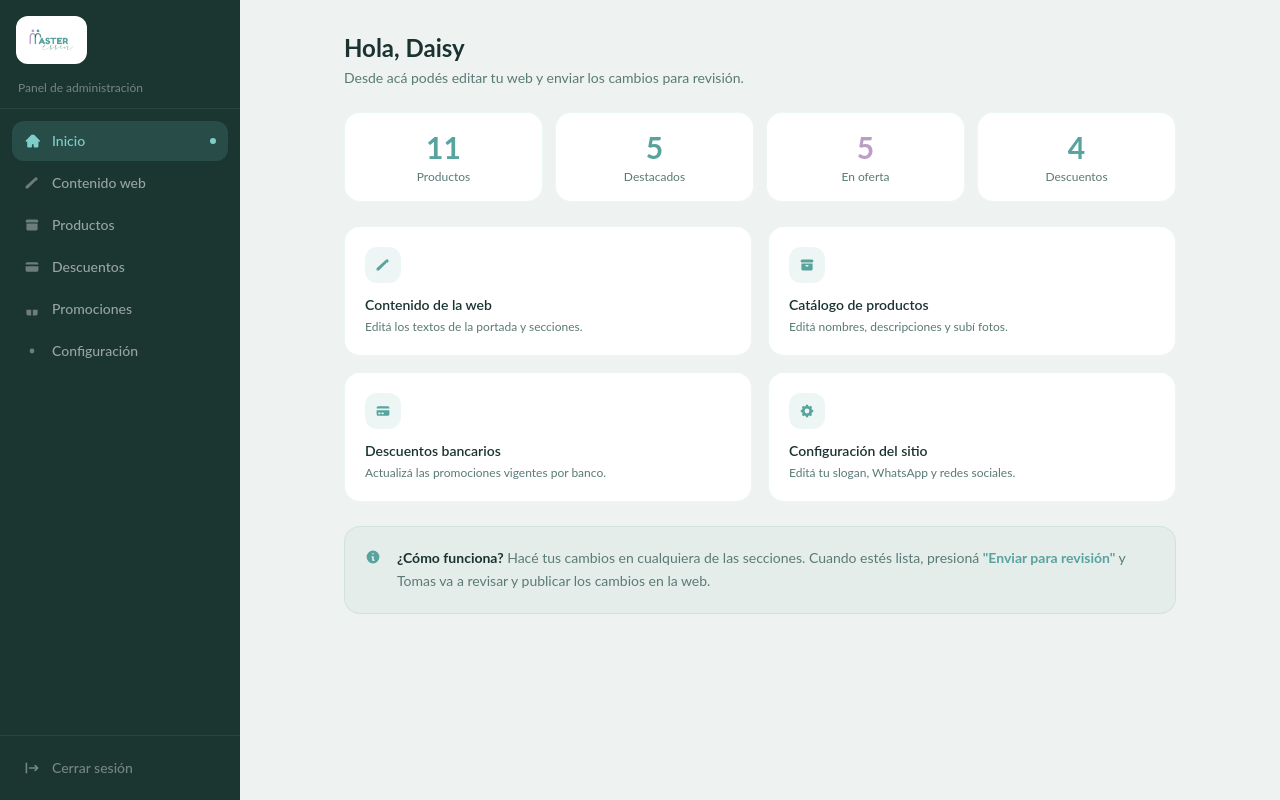
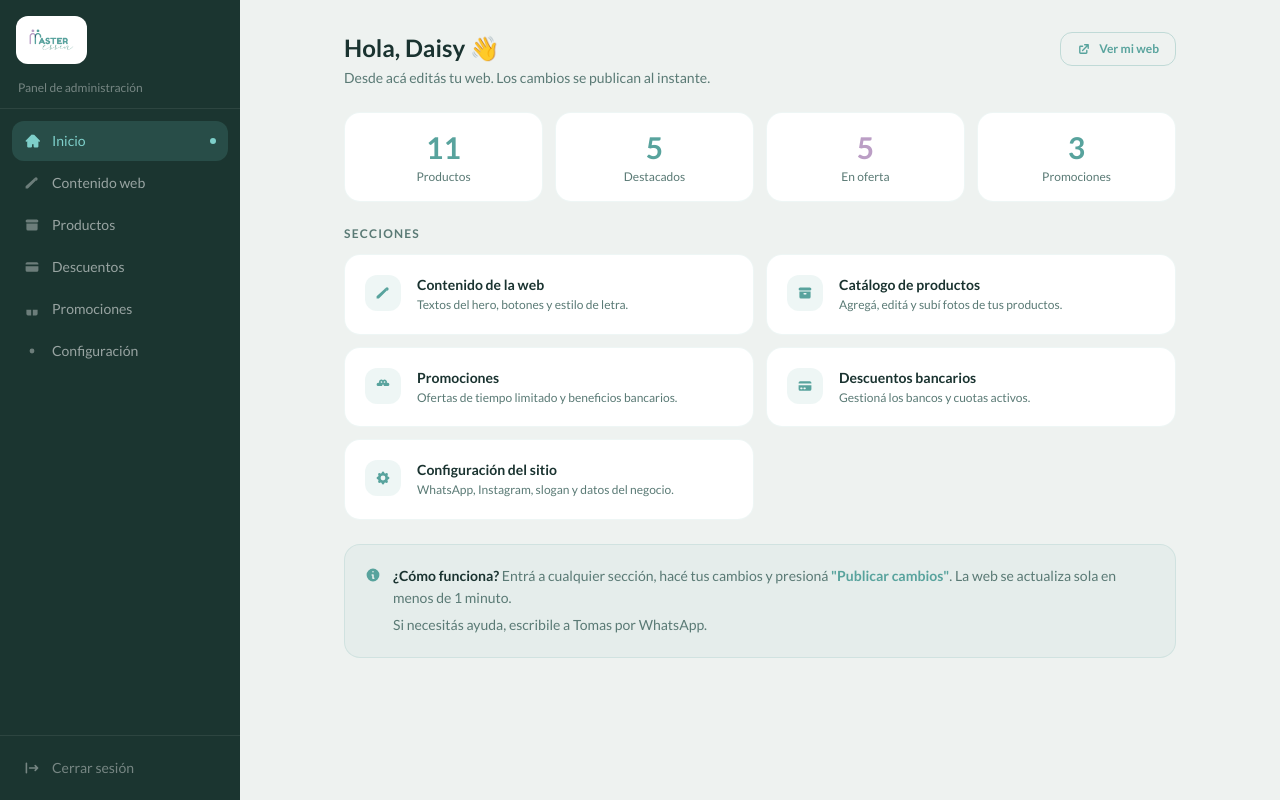
Before and after one commit to tomasfpaletta/essen-dai, a Next.js app: page /admin/dashboard in a window 1280 px wide. Built offline with nearby package versions, Linux system fonts and the light colour scheme.

Commit message:
feat: fuentes admin, home mejorado, nuevo producto, promos antes de catálogo, cards más grandes

```diff
--- a/app/admin/dashboard/page.tsx
+++ b/app/admin/dashboard/page.tsx
@@ -1,33 +1,79 @@
 import Link from 'next/link'
 import { Cliente } from '@/config/cliente'
 import { productos } from '@/lib/products'
-import { descuentos } from '@/config/descuentos'
+import { promocionesItems } from '@/config/promociones'
 
 export default function DashboardHome() {
   const nombre = Cliente.nombre.split(' ')[0]
-  const destacados = productos.filter(p => p.destacado).length
-  const enOferta   = productos.filter(p => p.descuento).length
-  const descActivos = descuentos.filter(d => d.activo).length
+  const destacados  = productos.filter(p => p.destacado).length
+  const enOferta    = productos.filter(p => p.descuento).length
+  const promoActivas = (promocionesItems ?? []).filter(p => p.activo).length
+
+  const SECCIONES = [
+    {
+      href: '/admin/dashboard/contenido',
+      icon: 'M13.586 3.586a2 2 0 112.828 2.828l-.793.793-2.828-2.828.793-.793zm-1.207 1.207L2 14.172V17h2.828l10.38-10.379-2.83-2.828z',
+      title: 'Contenido de la web',
+      desc: 'Textos del hero, botones y estilo de letra.',
+    },
+    {
+      href: '/admin/dashboard/productos',
+      icon: 'M4 3a2 2 0 100 4h12a2 2 0 100-4H4zM3 8h14v7a2 2 0 01-2 2H5a2 2 0 01-2-2V8zm5 3a1 1 0 011-1h2a1 1 0 110 2H9a1 1 0 01-1-1z',
+      title: 'Catálogo de productos',
+      desc: 'Agregá, editá y subí fotos de tus productos.',
+    },
+    {
+      href: '/admin/dashboard/promociones',
+      icon: 'M5 5a3 3 0 015-2.236A3 3 0 0114.83 6H16a2 2 0 110 4h-5V9a1 1 0 10-2 0v1H4a2 2 0 110-4h1.17C5.06 5.687 5 5.35 5 5zm4 1V5a1 1 0 10-1 1h1zm3 0a1 1 0 10-1-1v1h1z',
+      title: 'Promociones',
+      desc: 'Ofertas de tiempo limitado y beneficios bancarios.',
+    },
+    {
+      href: '/admin/dashboard/descuentos',
+      icon: 'M4 4a2 2 0 00-2 2v1h16V6a2 2 0 00-2-2H4zM18 9H2v5a2 2 0 002 2h12a2 2 0 002-2V9zM4 13a1 1 0 011-1h1a1 1 0 110 2H5a1 1 0 01-1-1zm5-1a1 1 0 100 2h1a1 1 0 100-2H9z',
+      title: 'Descuentos bancarios',
+      desc: 'Gestioná los bancos y cuotas activos.',
+    },
+    {
+      href: '/admin/dashboard/cliente',
+      icon: 'M11.49 3.17c-.38-1.56-2.6-1.56-2.98 0a1.532 1.532 0 01-2.286.948c-1.372-.836-2.942.734-2.106 2.106.54.886.061 2.042-.947 2.287-1.561.379-1.561 2.6 0 2.978a1.532 1.532 0 01.947 2.287c-.836 1.372.734 2.942 2.106 2.106a1.532 1.532 0 012.287.947c.379 1.561 2.6 1.561 2.978 0a1.533 1.533 0 012.287-.947c1.372.836 2.942-.734 2.106-2.106a1.533 1.533 0 01.947-2.287c1.561-.379 1.561-2.6 0-2.978a1.532 1.532 0 01-.947-2.287c.836-1.372-.734-2.942-2.106-2.106a1.532 1.532 0 01-2.287-.947zM10 13a3 3 0 100-6 3 3 0 000 6z',
+      title: 'Configuración del sitio',
+      desc: 'WhatsApp, Instagram, slogan y datos del negocio.',
+    },
+  ]
 
   return (
     <div className="space-y-6">
-      {/* Bienvenida */}
+
+      {/* Header */}
+      <div className="flex items-start justify-between gap-4">
         <div>
-        <h1 className="text-2xl font-bold text-texto">
-          Hola, {nombre}
-        </h1>
+          <h1 className="text-2xl font-bold text-texto">Hola, {nombre} 👋</h1>
           <p className="text-texto-muted mt-1 text-sm">
-          Desde acá podés editar tu web y enviar los cambios para revisión.
+            Desde acá editás tu web. Los cambios se publican al instante.
           </p>
+        </div>
+        <a
+          href="/"
+          target="_blank"
+          rel="noopener noreferrer"
+          className="flex-shrink-0 inline-flex items-center gap-2 text-xs font-semibold text-teal border border-teal/30 px-4 py-2 rounded-xl hover:bg-teal/5 transition-colors"
+        >
+          <svg viewBox="0 0 20 20" fill="currentColor" className="w-3.5 h-3.5">
+            <path d="M11 3a1 1 0 100 2h2.586l-6.293 6.293a1 1 0 101.414 1.414L15 6.414V9a1 1 0 102 0V4a1 1 0 00-1-1h-5z"/>
+            <path d="M5 5a2 2 0 00-2 2v8a2 2 0 002 2h8a2 2 0 002-2v-3a1 1 0 10-2 0v3H5V7h3a1 1 0 000-2H5z"/>
+          </svg>
+          Ver mi web
+        </a>
       </div>
 
       {/* Stats */}
       <div className="grid grid-cols-2 sm:grid-cols-4 gap-3">
         {[
-          { label: 'Productos',   value: productos.length, color: 'text-teal'     },
-          { label: 'Destacados',  value: destacados,        color: 'text-teal'     },
-          { label: 'En oferta',   value: enOferta,          color: 'text-lila'     },
-          { label: 'Descuentos',  value: descActivos,       color: 'text-teal'     },
+          { label: 'Productos',   value: productos.length, color: 'text-teal' },
+          { label: 'Destacados',  value: destacados,       color: 'text-teal' },
+          { label: 'En oferta',   value: enOferta,         color: 'text-lila' },
+          { label: 'Promociones', value: promoActivas,     color: 'text-teal' },
         ].map(s => (
           <div key={s.label} className="bg-white rounded-2xl p-4 border border-teal/10 text-center">
             <p className={`text-3xl font-bold ${s.color}`}>{s.value}</p>
@@ -37,92 +83,43 @@ export default function DashboardHome() {
       </div>
 
       {/* Accesos rápidos */}
-      <div className="grid grid-cols-1 sm:grid-cols-2 gap-4">
+      <div>
+        <h2 className="text-xs font-semibold uppercase tracking-widest text-texto-muted mb-3">Secciones</h2>
+        <div className="grid grid-cols-1 sm:grid-cols-2 gap-3">
+          {SECCIONES.map(s => (
             <Link
-          href="/admin/dashboard/contenido"
-          className="bg-white rounded-2xl p-5 border border-teal/10 hover:border-teal/30 transition-colors group"
+              key={s.href}
+              href={s.href}
+              className="bg-white rounded-2xl p-5 border border-teal/10 hover:border-teal/40 hover:shadow-sm transition-all group flex items-start gap-4"
             >
-          <div className="w-9 h-9 bg-teal/10 rounded-xl flex items-center justify-center mb-3">
+              <div className="w-9 h-9 bg-teal/10 rounded-xl flex items-center justify-center flex-shrink-0 group-hover:bg-teal/20 transition-colors">
                 <svg viewBox="0 0 20 20" fill="currentColor" className="w-4 h-4 text-teal">
-              <path d="M13.586 3.586a2 2 0 112.828 2.828l-.793.793-2.828-2.828.793-.793zm-1.207 1.207L2 14.172V17h2.828l10.38-10.379-2.83-2.828z" />
+                  <path fillRule="evenodd" d={s.icon} clipRule="evenodd" />
                 </svg>
               </div>
-          <h3 className="font-semibold text-texto group-hover:text-teal transition-colors text-sm">
-            Contenido de la web
-          </h3>
-          <p className="text-texto-muted text-xs mt-1">
-            Editá los textos de la portada y secciones.
-          </p>
+              <div className="min-w-0">
+                <h3 className="font-semibold text-texto group-hover:text-teal transition-colors text-sm">{s.title}</h3>
+                <p className="text-texto-muted text-xs mt-0.5 leading-snug">{s.desc}</p>
+              </div>
+              <svg viewBox="0 0 20 20" fill="currentColor" className="w-4 h-4 text-texto-light flex-shrink-0 mt-0.5 opacity-0 group-hover:opacity-100 transition-opacity ml-auto">
+                <path fillRule="evenodd" d="M7.293 14.707a1 1 0 010-1.414L10.586 10 7.293 6.707a1 1 0 011.414-1.414l4 4a1 1 0 010 1.414l-4 4a1 1 0 01-1.414 0z" clipRule="evenodd"/>
+              </svg>
             </Link>
-
-        <Link
-          href="/admin/dashboard/productos"
-          className="bg-white rounded-2xl p-5 border border-teal/10 hover:border-teal/30 transition-colors group"
-        >
-          <div className="w-9 h-9 bg-teal/10 rounded-xl flex items-center justify-center mb-3">
-            <svg viewBox="0 0 20 20" fill="currentColor" className="w-4 h-4 text-teal">
-              <path d="M4 3a2 2 0 100 4h12a2 2 0 100-4H4z"/>
-              <path fillRule="evenodd" d="M3 8h14v7a2 2 0 01-2 2H5a2 2 0 01-2-2V8zm5 3a1 1 0 011-1h2a1 1 0 110 2H9a1 1 0 01-1-1z" clipRule="evenodd"/>
-            </svg>
+          ))}
         </div>
-          <h3 className="font-semibold text-texto group-hover:text-teal transition-colors text-sm">
-            Catálogo de productos
-          </h3>
-          <p className="text-texto-muted text-xs mt-1">
-            Editá nombres, descripciones y subí fotos.
-          </p>
-        </Link>
-
-        <Link
-          href="/admin/dashboard/descuentos"
-          className="bg-white rounded-2xl p-5 border border-teal/10 hover:border-teal/30 transition-colors group"
-        >
-          <div className="w-9 h-9 bg-teal/10 rounded-xl flex items-center justify-center mb-3">
-            <svg viewBox="0 0 20 20" fill="currentColor" className="w-4 h-4 text-teal">
-              <path d="M4 4a2 2 0 00-2 2v1h16V6a2 2 0 00-2-2H4z"/>
-              <path fillRule="evenodd" d="M18 9H2v5a2 2 0 002 2h12a2 2 0 002-2V9zM4 13a1 1 0 011-1h1a1 1 0 110 2H5a1 1 0 01-1-1zm5-1a1 1 0 100 2h1a1 1 0 100-2H9z" clipRule="evenodd"/>
-            </svg>
-          </div>
-          <h3 className="font-semibold text-texto group-hover:text-teal transition-colors text-sm">
-            Descuentos bancarios
-          </h3>
-          <p className="text-texto-muted text-xs mt-1">
-            Actualizá las promociones vigentes por banco.
-          </p>
-        </Link>
-
-        <Link
-          href="/admin/dashboard/cliente"
-          className="bg-white rounded-2xl p-5 border border-teal/10 hover:border-teal/30 transition-colors group"
-        >
-          <div className="w-9 h-9 bg-teal/10 rounded-xl flex items-center justify-center mb-3">
-            <svg viewBox="0 0 20 20" fill="currentColor" className="w-4 h-4 text-teal">
-              <path fillRule="evenodd" d="M11.49 3.17c-.38-1.56-2.6-1.56-2.98 0a1.532 1.532 0 01-2.286.948c-1.372-.836-2.942.734-2.106 2.106.54.886.061 2.042-.947 2.287-1.561.379-1.561 2.6 0 2.978a1.532 1.532 0 01.947 2.287c-.836 1.372.734 2.942 2.106 2.106a1.532 1.532 0 012.287.947c.379 1.561 2.6 1.561 2.978 0a1.533 1.533 0 012.287-.947c1.372.836 2.942-.734 2.106-2.106a1.533 1.533 0 01.947-2.287c1.561-.379 1.561-2.6 0-2.978a1.532 1.532 0 01-.947-2.287c.836-1.372-.734-2.942-2.106-2.106a1.532 1.532 0 01-2.287-.947zM10 13a3 3 0 100-6 3 3 0 000 6z" clipRule="evenodd"/>
-            </svg>
-          </div>
-          <h3 className="font-semibold text-texto group-hover:text-teal transition-colors text-sm">
-            Configuración del sitio
-          </h3>
-          <p className="text-texto-muted text-xs mt-1">
-            Editá tu slogan, WhatsApp y redes sociales.
-          </p>
-        </Link>
       </div>
 
       {/* Info */}
-      <div className="bg-teal/5 border border-teal/15 rounded-2xl p-5 flex gap-4">
-        <div className="flex-shrink-0 mt-0.5">
-          <svg viewBox="0 0 20 20" fill="currentColor" className="w-4 h-4 text-teal">
+      <div className="bg-teal/5 border border-teal/15 rounded-2xl p-5 flex gap-3">
+        <svg viewBox="0 0 20 20" fill="currentColor" className="w-4 h-4 text-teal flex-shrink-0 mt-0.5">
           <path fillRule="evenodd" d="M18 10a8 8 0 11-16 0 8 8 0 0116 0zm-7-4a1 1 0 11-2 0 1 1 0 012 0zM9 9a1 1 0 000 2v3a1 1 0 001 1h1a1 1 0 100-2v-3a1 1 0 00-1-1H9z" clipRule="evenodd"/>
         </svg>
+        <div className="text-sm text-texto-muted leading-relaxed space-y-1">
+          <p><strong className="text-texto">¿Cómo funciona?</strong> Entrá a cualquier sección, hacé tus cambios y presioná <strong className="text-teal">"Publicar cambios"</strong>. La web se actualiza sola en menos de 1 minuto.</p>
+          <p>Si necesitás ayuda, escribile a Tomas por WhatsApp.</p>
         </div>
-        <p className="text-sm text-texto-muted leading-relaxed">
-          <strong className="text-texto">¿Cómo funciona?</strong>{' '}
-          Hacé tus cambios en cualquiera de las secciones. Cuando estés lista,
-          presioná <strong className="text-teal">"Enviar para revisión"</strong> y Tomas
-          va a revisar y publicar los cambios en la web.
-        </p>
       </div>
+
     </div>
   )
 }
--- a/app/admin/dashboard/productos/page.tsx
+++ b/app/admin/dashboard/productos/page.tsx
@@ -33,8 +33,8 @@ export default function ProductosPage() {
   const [expandedId, setExpandedId] = useState<string | null>(null)
   const [hasChanges, setHasChanges] = useState(false)
   const [submitting, setSubmitting] = useState(false)
-  const [description, setDescription] = useState('')
-  const [result, setResult] = useState<{ ok: boolean; prUrl?: string; error?: string } | null>(null)
+  const [status, setStatus] = useState<'idle' | 'ok' | 'error'>('idle')
+  const [errorMsg, setErrorMsg] = useState('')
 
   // Filtros
   const [filterCategoria, setFilterCategoria] = useState<string>('todos')
@@ -117,9 +117,34 @@ export default function ProductosPage() {
     }
   }
 
-  async function handleSubmit() {
+  function addProduct() {
+    const id = `producto-${Date.now()}`
+    const newProducto: ProductoEdit = {
+      id,
+      nombre: 'Nuevo producto',
+      descripcion: 'Descripción del producto.',
+      categoria: categorias.find(c => c.value !== 'todos')?.value as ProductoEdit['categoria'] ?? 'contemporanea',
+      tags: [],
+      variantes: [{ color: 'Negro', hex: '#1C1C1E', imagen: '' }],
+      destacado: false,
+      ofertaEspecial: false,
+    }
+    setItems(prev => [newProducto, ...prev])
+    setExpandedId(id)
+    setHasChanges(true)
+    // Scroll al inicio
+    window.scrollTo({ top: 0, behavior: 'smooth' })
+  }
+
+  function removeProduct(id: string) {
+    if (!confirm('¿Eliminar este producto?')) return
+    setItems(prev => prev.filter(p => p.id !== id))
+    setHasChanges(true)
+  }
+
+  async function handlePublish() {
     setSubmitting(true)
-    setResult(null)
+    setStatus('idle')
     try {
       const res = await fetch('/api/admin/submit-pr', {
         method: 'POST',
@@ -128,19 +153,20 @@ export default function ProductosPage() {
           productos: cleanForStorage(items),
           hex: HEX,
           categorias,
-          descripcion: description,
         }),
       })
       const data = await res.json()
       if (res.ok) {
-        setResult({ ok: true })
+        setStatus('ok')
         localStorage.removeItem(STORAGE_KEY)
         setHasChanges(false)
       } else {
-        setResult({ ok: false, error: data.error })
+        setStatus('error')
+        setErrorMsg(data.error || 'Error desconocido')
       }
     } catch {
-      setResult({ ok: false, error: 'Error de conexión. Intentá de nuevo.' })
+      setStatus('error')
+      setErrorMsg('Error de conexión. Intentá de nuevo.')
     } finally {
       setSubmitting(false)
     }
@@ -180,12 +206,44 @@ export default function ProductosPage() {
               : `${filtered.length} de ${items.length} productos`}
           </p>
         </div>
-        {hasChanges && (
-          <span className="text-xs bg-amber-100 text-amber-700 px-3 py-1.5 rounded-full font-medium flex-shrink-0">
-            Sin enviar
-          </span>
-        )}
+        <div className="flex items-center gap-2 flex-shrink-0">
+          {hasChanges && (
+            <span className="text-xs bg-amber-100 text-amber-700 px-3 py-1.5 rounded-full font-medium">
+              Sin publicar
+            </span>
+          )}
+          <button
+            onClick={addProduct}
+            className="flex items-center gap-1.5 bg-white border border-teal/30 text-teal font-semibold px-4 py-2.5 rounded-xl text-sm hover:bg-teal/5 transition-colors"
+          >
+            <svg viewBox="0 0 20 20" fill="currentColor" className="w-4 h-4">
+              <path fillRule="evenodd" d="M10 3a1 1 0 011 1v5h5a1 1 0 110 2h-5v5a1 1 0 11-2 0v-5H4a1 1 0 110-2h5V4a1 1 0 011-1z" clipRule="evenodd"/>
+            </svg>
+            Nuevo producto
+          </button>
+          <button
+            onClick={handlePublish}
+            disabled={submitting || !hasChanges}
+            className="flex items-center gap-2 bg-teal text-white font-semibold px-4 py-2.5 rounded-xl text-sm hover:bg-teal-dark transition-colors disabled:opacity-40"
+          >
+            {submitting
+              ? <svg className="animate-spin w-4 h-4" viewBox="0 0 24 24" fill="none" stroke="currentColor" strokeWidth="2"><path d="M12 2v4m0 12v4M4.93 4.93l2.83 2.83m8.48 8.48 2.83 2.83"/></svg>
+              : <svg viewBox="0 0 24 24" fill="none" stroke="currentColor" strokeWidth="2" className="w-4 h-4"><path d="M5 12l5 5L20 7"/></svg>
+            }
+            {submitting ? 'Publicando…' : 'Publicar'}
+          </button>
+        </div>
       </div>
+
+      {status === 'ok' && (
+        <div className="bg-green-50 border border-green-200 text-green-800 rounded-xl px-4 py-3 text-sm flex items-center gap-2">
+          <svg viewBox="0 0 20 20" fill="currentColor" className="w-4 h-4 flex-shrink-0"><path fillRule="evenodd" d="M10 18a8 8 0 100-16 8 8 0 000 16zm3.707-9.293a1 1 0 00-1.414-1.414L9 10.586 7.707 9.293a1 1 0 00-1.414 1.414l2 2a1 1 0 001.414 0l4-4z" clipRule="evenodd"/></svg>
+          ¡Publicado! La web se actualiza en aproximadamente 30 segundos.
+        </div>
+      )}
+      {status === 'error' && (
+        <div className="bg-red-50 border border-red-200 text-red-700 rounded-xl px-4 py-3 text-sm">{errorMsg}</div>
+      )}
 
       {/* Filtros */}
       <div className="bg-white rounded-2xl border border-teal/10 p-4 space-y-3">
@@ -514,51 +572,23 @@ export default function ProductosPage() {
                   </p>
                 </div>
               </div>
+
+              {/* Eliminar producto */}
+              <div className="border-t border-red-100 p-3 flex justify-end">
+                <button
+                  onClick={() => removeProduct(p.id)}
+                  className="text-xs text-red-400 hover:text-red-600 hover:bg-red-50 px-3 py-1.5 rounded-lg transition-colors"
+                >
+                  Eliminar producto
+                </button>
+              </div>
               </div>
             )}
           </div>
         ))}
       </div>
 
-      {/* Enviar */}
-      {hasChanges && (
-        <div className="bg-white rounded-2xl border border-teal/20 p-5 space-y-4">
-          <h3 className="font-semibold text-texto text-sm">Enviar cambios para revisión</h3>
-          <div>
-            <label className="text-xs font-medium text-texto mb-1.5 block">
-              Descripción de los cambios (opcional)
-            </label>
-            <textarea
-              value={description}
-              onChange={e => setDescription(e.target.value)}
-              placeholder="Ej: Actualicé la descripción del wok y subí fotos nuevas de la cacerola 24cm."
-              className="w-full px-3 py-2 text-sm rounded-xl border border-teal/20 focus:outline-none focus:border-teal bg-fondo text-texto resize-none"
-              rows={3}
-            />
-          </div>
-          <button
-            onClick={handleSubmit}
-            disabled={submitting}
-            className="bg-teal hover:bg-teal-dark text-white font-semibold px-6 py-2.5 rounded-xl text-sm transition-colors disabled:opacity-50 w-full sm:w-auto"
-          >
-            {submitting ? 'Enviando...' : 'Enviar para revisión'}
-          </button>
-        </div>
-      )}
-
-      {/* Resultado */}
-      {result && (
-        <div className={`rounded-2xl p-5 ${result.ok ? 'bg-green-50 border border-green-200' : 'bg-red-50 border border-red-200'}`}>
-          {result.ok ? (
-            <>
-              <p className="font-semibold text-green-700 text-sm">¡Publicado correctamente!</p>
-              <p className="text-green-600 text-xs mt-1">Vercel desplegará los cambios en aproximadamente 30 segundos.</p>
-            </>
-          ) : (
-            <p className="text-red-600 text-sm">{result.error}</p>
-          )}
-        </div>
-      )}
+      {/* Eliminar producto — botón flotante en cada card, ya manejado en removeProduct */}
     </div>
   )
 }
--- a/app/layout.tsx
+++ b/app/layout.tsx
@@ -65,6 +65,11 @@ export default function RootLayout({ children }: { children: React.ReactNode })
         <meta name="theme-color" content="#58A39D" />
         <link rel="preconnect" href="https://fonts.googleapis.com" />
         <link rel="preconnect" href="https://fonts.gstatic.com" crossOrigin="anonymous" />
+        {/* Fuente seleccionada desde el panel admin */}
+        <link
+          rel="stylesheet"
+          href={`https://fonts.googleapis.com/css2?family=Fredoka+One&family=Playfair+Display:wght@400;700&family=Cormorant+Garamond:wght@400;700&family=Bebas+Neue&family=Nunito:wght@400;600;700;800&family=Dancing+Script:wght@400;700&family=Lato:wght@400;700&family=Inter:wght@400;600;700&display=swap`}
+        />
         <script type="application/ld+json" dangerouslySetInnerHTML={{ __html: JSON.stringify(jsonLd) }} />
       </head>
       <body className="min-h-screen flex flex-col antialiased font-sans bg-fondo text-texto">
--- a/app/page.tsx
+++ b/app/page.tsx
@@ -15,8 +15,8 @@ export default function Home() {
     <main className="bg-fondo">
       <Navbar />
       <Hero />
+      <Promociones />
       <Productos />
-      <Promociones />
       <Editorial />
       <SumateEquipo />
       <FAQ />
```
Also changed, not shown: components/Promociones.tsx (+9 -8 lines). Lines whose indentation alone changed are shown as unchanged.
